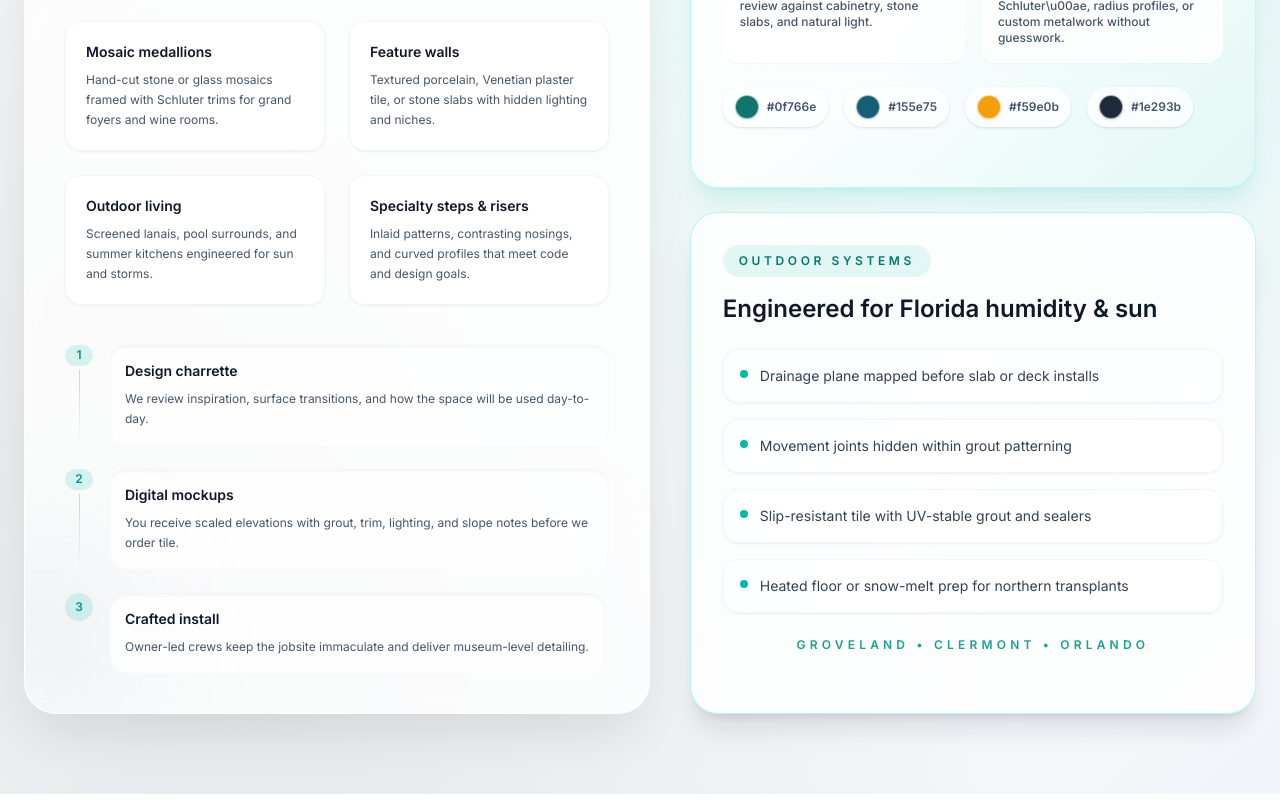
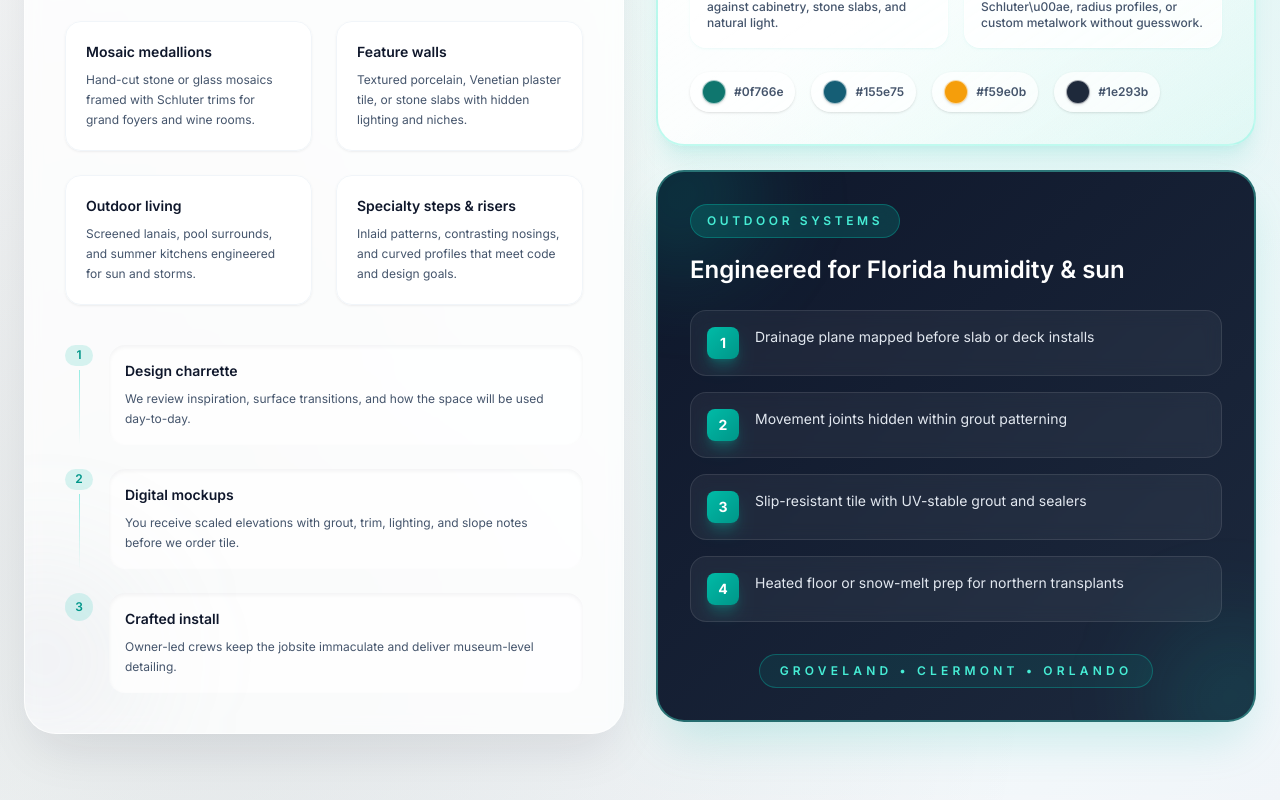
Before and after one commit to gmena82/aesthetic-tile-2, a Next.js app: page /special-projects in a window 1280 px wide. Shown: the part 1980-2780 px from the top of the page. Built offline with nearby package versions, Linux system fonts and the light colour scheme.

Commit message:
Redesign special projects section: fix grid layout, add dark theme outdoor card with numbered badges

```diff
--- a/app/special-projects/page.tsx
+++ b/app/special-projects/page.tsx
@@ -186,7 +186,7 @@ function ProjectsAndMaterialsSection() {
           <p className="mt-3 text-lg text-slate-600">Signature installations, collaboration rituals, and weather-ready systems</p>
         </div>
 
-        <div className="grid gap-10 xl:grid-cols-[minmax(0,1.05fr)_minmax(0,0.95fr)]">
+        <div className="grid gap-8 lg:grid-cols-2">
           <article className="relative overflow-hidden rounded-[32px] border border-white/60 bg-white/80 p-10 shadow-2xl shadow-slate-900/10 backdrop-blur">
             <div className="absolute -right-20 -top-16 h-48 w-48 rounded-full bg-gradient-to-br from-teal-400/30 to-emerald-500/10 blur-3xl" aria-hidden />
             <div className="absolute -left-14 bottom-0 h-44 w-44 rounded-full bg-gradient-to-tr from-slate-400/25 to-transparent blur-3xl" aria-hidden />
@@ -228,10 +228,10 @@ function ProjectsAndMaterialsSection() {
             </div>
           </article>
 
-          <div className="relative grid gap-6">
-            <div className="absolute -right-10 top-12 hidden h-28 w-28 rounded-full bg-gradient-to-br from-teal-300/25 to-transparent blur-2xl xl:block" aria-hidden />
+          <div className="relative space-y-6">
+            <div className="absolute -right-10 top-12 hidden h-28 w-28 rounded-full bg-gradient-to-br from-teal-300/25 to-transparent blur-2xl lg:block" aria-hidden />
 
-            <article className="relative overflow-hidden rounded-[28px] border border-teal-200/60 bg-gradient-to-br from-white via-white/80 to-teal-100/30 p-8 shadow-xl shadow-teal-500/10">
+            <article className="relative overflow-hidden rounded-[28px] border-2 border-teal-200/60 bg-gradient-to-br from-white via-white/80 to-teal-100/30 p-8 shadow-xl shadow-teal-500/10">
               <div className="inline-flex items-center gap-2 rounded-full bg-white/70 px-4 py-2 text-xs font-semibold uppercase tracking-[0.3em] text-teal-700">
                 Material Lab
               </div>
@@ -265,22 +265,30 @@ function ProjectsAndMaterialsSection() {
               </div>
             </article>
 
-            <article className="relative overflow-hidden rounded-[28px] border border-teal-300/40 bg-white/80 p-8 shadow-xl shadow-slate-900/10">
-              <div className="inline-flex items-center gap-2 rounded-full bg-teal-500/10 px-4 py-2 text-xs font-semibold uppercase tracking-[0.3em] text-teal-700">
+            <article className="group relative overflow-hidden rounded-[28px] border-2 border-teal-300/40 bg-gradient-to-br from-slate-900 to-slate-800 p-8 shadow-2xl shadow-teal-500/20">
+              {/* Decorative elements */}
+              <div className="absolute -left-10 -top-10 h-40 w-40 rounded-full bg-gradient-to-br from-teal-500/30 to-transparent blur-2xl" aria-hidden />
+              <div className="absolute -bottom-10 -right-10 h-40 w-40 rounded-full bg-gradient-to-tl from-teal-400/20 to-transparent blur-2xl" aria-hidden />
+
+              <div className="relative">
+                <div className="inline-flex items-center gap-2 rounded-full border border-teal-400/30 bg-teal-500/20 px-4 py-2 text-xs font-semibold uppercase tracking-[0.3em] text-teal-300 backdrop-blur-sm">
                   Outdoor Systems
                 </div>
-              <h3 className="mt-4 text-2xl font-semibold text-slate-900">Engineered for Florida humidity & sun</h3>
+                <h3 className="mt-4 text-2xl font-semibold text-white">Engineered for Florida humidity & sun</h3>
                 <ul className="mt-6 space-y-4">
-                {exteriorSystems.map((item) => (
-                  <li key={item} className="flex gap-3 rounded-2xl border border-slate-100 bg-white/70 p-4 text-sm text-slate-700 shadow-sm shadow-slate-900/5">
-                    <span className="mt-1 inline-flex size-2 rounded-full bg-teal-500" aria-hidden />
-                    <span>{item}</span>
+                  {exteriorSystems.map((item, index) => (
+                    <li key={item} className="flex gap-4 rounded-2xl border border-white/10 bg-white/5 p-4 backdrop-blur-sm transition-all hover:border-teal-400/30 hover:bg-white/10">
+                      <span className="flex size-8 shrink-0 items-center justify-center rounded-lg bg-gradient-to-br from-teal-500 to-teal-600 text-sm font-bold text-white shadow-lg shadow-teal-500/30">
+                        {index + 1}
+                      </span>
+                      <span className="text-sm text-slate-200">{item}</span>
                     </li>
                   ))}
                 </ul>
-              <div className="mt-6 flex justify-center">
-                <div className="inline-flex items-center gap-3 text-xs font-semibold uppercase tracking-[0.35em] text-teal-600/90">
+                <div className="mt-8 flex justify-center">
+                  <div className="inline-flex items-center gap-3 rounded-full border border-teal-400/30 bg-teal-500/10 px-5 py-2 text-xs font-semibold uppercase tracking-[0.35em] text-teal-300">
                     Groveland • Clermont • Orlando
+                  </div>
                 </div>
               </div>
             </article>
```
Lines whose indentation alone changed are shown as unchanged.
